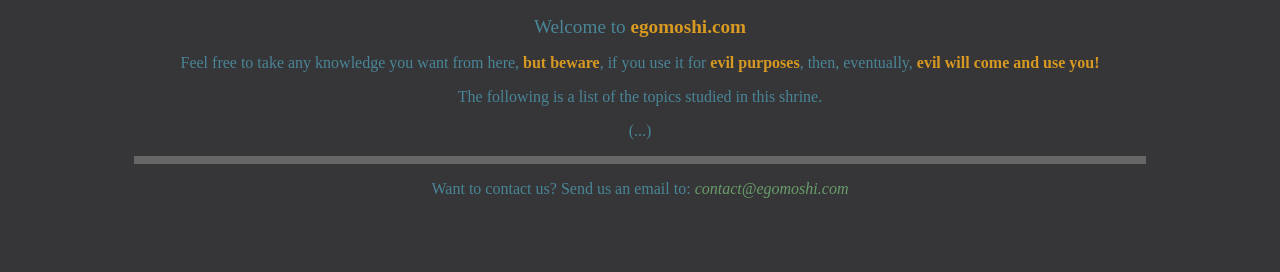
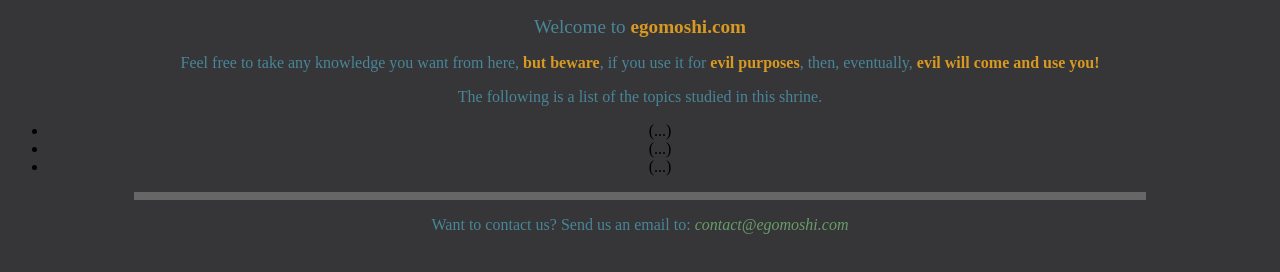
Before and after one commit to egomoshi/egomoshi.github.io, a plain HTML site: page index.html in a window 1280 px wide. Drawn offline with Linux system fonts and the light colour scheme.

Commit message:
Update index.html

```diff
--- a/index.html
+++ b/index.html
@@ -25,9 +25,11 @@
 		<p>
 			The following is a list of the topics studied in this shrine.
 		</p>
-		<p>
-			(...)
-		</p>
+		<p><ul>
+			  <li>(...)</li>
+ 			  <li>(...)</li>
+  			  <li>(...)</li>
+		</ul></p>
 		<hr>
 		<p>
 			Want to contact us? Send us an email to: <a href="mailto:contact@egomoshi.com"><i>contact@egomoshi.com</i></a>
```
